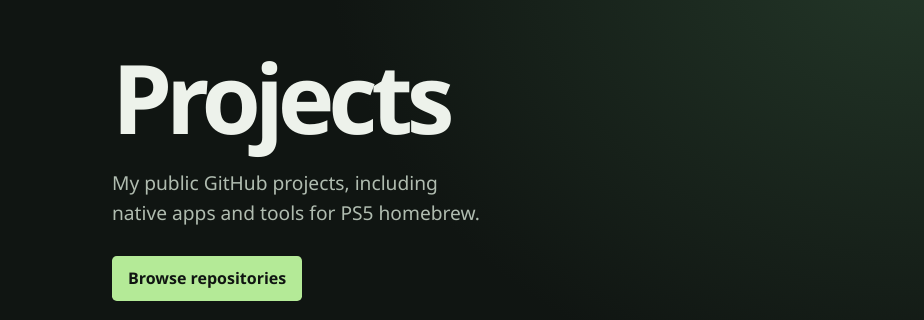
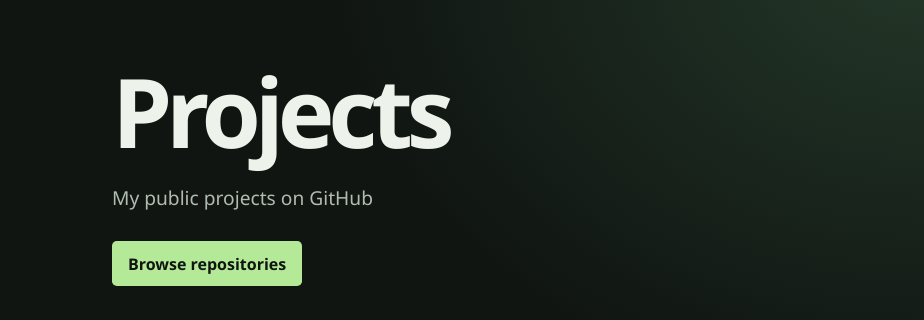
Before and after one commit to BlackBearRevived/blackbearrevived.github.io, a plain HTML site: page index.html in a window 1280 px wide. Shown: the part 131-451 px from the top of the page, 0-924 px from the left. Drawn offline with Linux system fonts and the light colour scheme; no server answers.

Commit message:
Use a general subtitle for the project directory

```diff
--- a/index.html
+++ b/index.html
@@ -19,7 +19,7 @@
     <section class="hero" aria-labelledby="intro-title">
       <div class="hero-copy">
         <h1 id="intro-title">Projects</h1>
-        <p class="intro">My public GitHub projects, including native apps and tools for PS5 homebrew.</p>
+        <p class="intro">My public projects on GitHub</p>
         <a class="browse" href="#repositories">Browse repositories</a>
       </div>
       <div class="profile">
```
